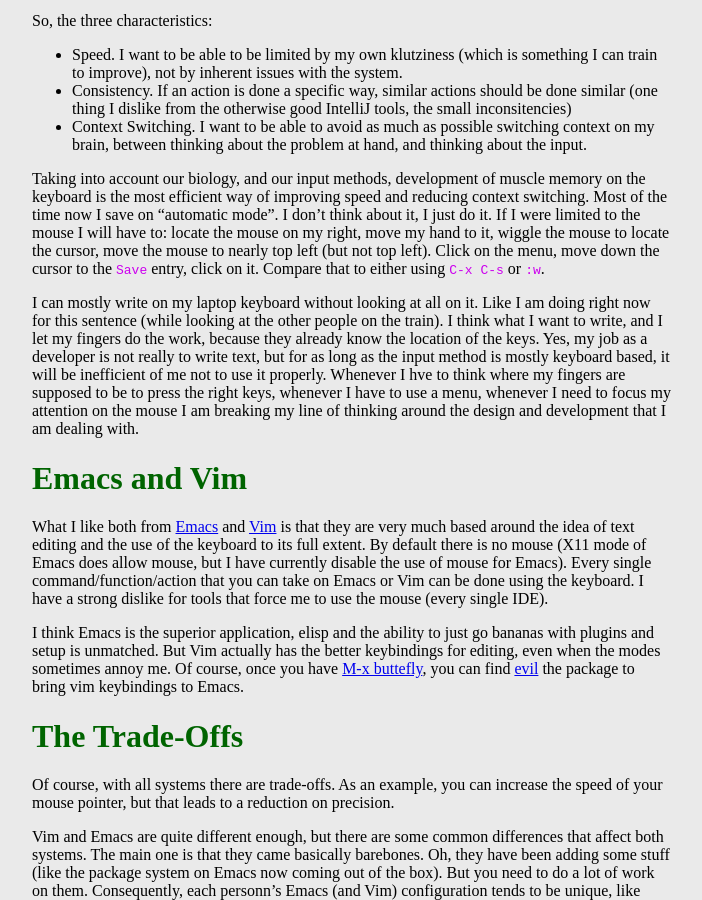
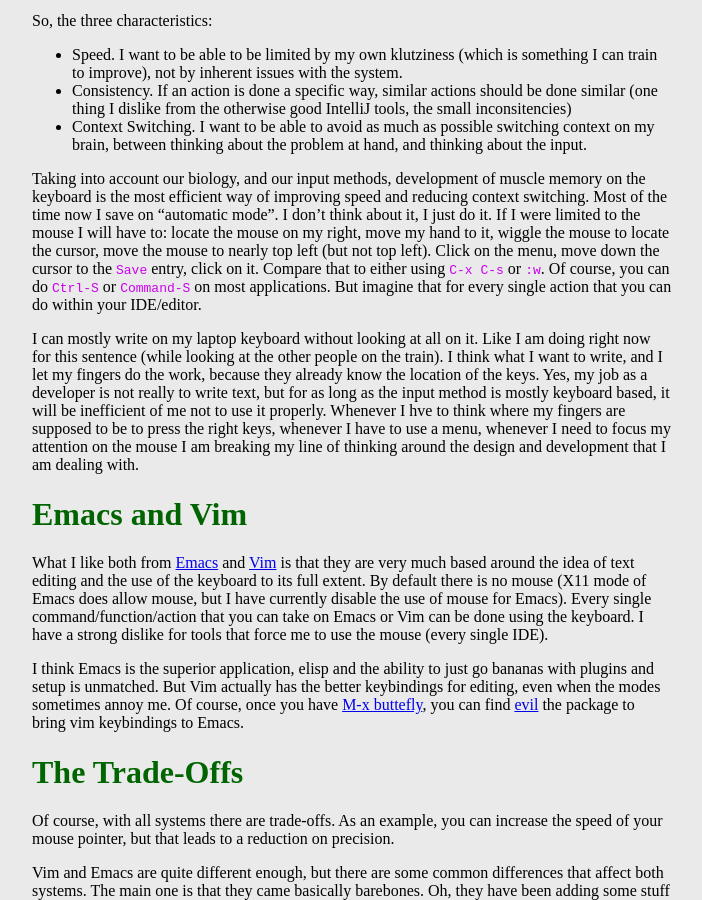
Before and after one commit to MiyamotoAkira/website, a Jekyll site: the page built from _posts/2020-02-04-emacs-and-evil.md, in a window 1280 px wide and 900 px high, scrolled down 827 px. Shown: the whole window, without its empty margins (288-990 px from the left). Built offline with Jekyll 4.4.1, drawn with Linux system fonts in a browser that asks for light colours.

Commit message:
Small modification to make things clearer

```diff
--- a/_posts/2020-02-04-emacs-and-evil.md
+++ b/_posts/2020-02-04-emacs-and-evil.md
@@ -21,7 +21,7 @@ So, the three characteristics:
 - Consistency. If an action is done a specific way, similar actions should be done similar (one thing I dislike from the otherwise good IntelliJ tools, the small inconsitencies)
 - Context Switching. I want to be able to avoid as much as possible switching context on my brain, between thinking about the problem at hand, and thinking about the input.
 
-Taking into account our biology, and our input methods, development of muscle memory on the keyboard is the most efficient way of improving speed and reducing context switching. Most of the time now I save on "automatic mode". I don't think about it, I just do it. If I were limited to the mouse I will have to: locate the mouse on my right, move my hand to it, wiggle the mouse to locate the cursor, move the mouse to nearly top left (but not top left). Click on the menu, move down the cursor to the `Save` entry, click on it. Compare that to either using `C-x C-s` or `:w`.
+Taking into account our biology, and our input methods, development of muscle memory on the keyboard is the most efficient way of improving speed and reducing context switching. Most of the time now I save on "automatic mode". I don't think about it, I just do it. If I were limited to the mouse I will have to: locate the mouse on my right, move my hand to it, wiggle the mouse to locate the cursor, move the mouse to nearly top left (but not top left). Click on the menu, move down the cursor to the `Save` entry, click on it. Compare that to either using `C-x C-s` or `:w`. Of course, you can do `Ctrl-S` or `Command-S` on most applications. But imagine that for every single action that you can do within your IDE/editor.
 
 I can mostly write on my laptop keyboard without looking at all on it. Like I am doing right now for this sentence (while looking at the other people on the train). I think what I want to write, and I let my fingers do the work, because they already know the location of the keys. Yes, my job as a developer is not really to write text, but for as long as the input method is mostly keyboard based, it will be inefficient of me not to use it properly. Whenever I hve to think where my fingers are supposed to be to press the right keys, whenever I have to use a menu, whenever I need to focus my attention on the mouse I am breaking my line of thinking around the design and development that I am dealing with.
 
```
